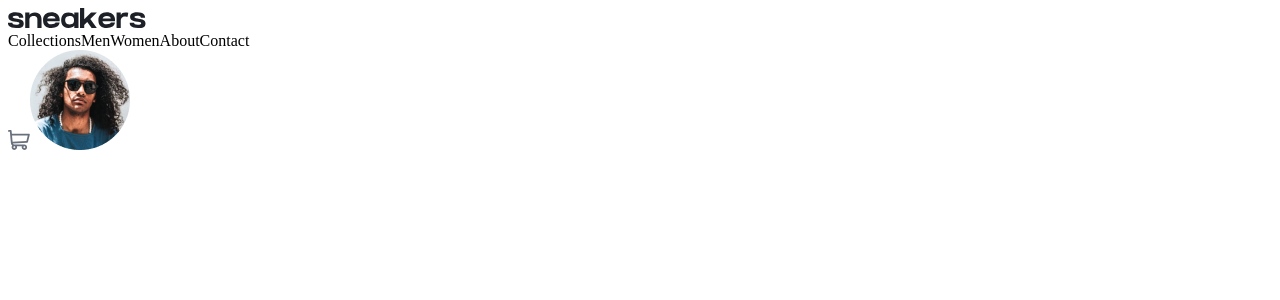
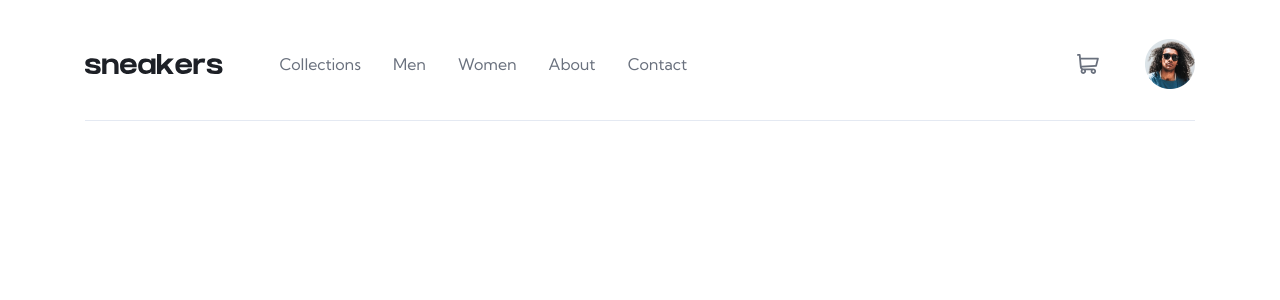
Before and after one commit to decimaer/Uppgift_Designskiss-i-Figma, a React (Vite) app: page / in a window 1280 px wide. Shown: the top 300 px of the page. Built offline with nearby package versions, Linux system fonts and the light colour scheme.

Commit message:
navbar basic done

```diff
--- a/index.html
+++ b/index.html
@@ -5,6 +5,12 @@
 		<link rel="icon" type="image/svg+xml" href="/vite.svg" />
 		<meta name="viewport" content="width=device-width, initial-scale=1.0" />
 		<title>Vite + React</title>
+		<link rel="preconnect" href="https://fonts.googleapis.com" />
+		<link rel="preconnect" href="https://fonts.gstatic.com" crossorigin />
+		<link
+			href="https://fonts.googleapis.com/css2?family=Kumbh+Sans&display=swap"
+			rel="stylesheet"
+		/>
 	</head>
 	<body>
 		<div id="root"></div>
--- a/src/App.css
+++ b/src/App.css
@@ -1,3 +1,12 @@
+* {
+	font-family: "Kumbh Sans";
+}
+
+.App {
+	max-width: 1110px;
+	margin: auto;
+}
+
 /* #root {
   max-width: 1280px;
   margin: 0 auto;
--- a/src/components/Navbar.css
+++ b/src/components/Navbar.css
@@ -0,0 +1,57 @@
+nav {
+	display: flex;
+	align-items: center;
+	border-bottom: 1px solid #e4e9f2;
+	height: 112px;
+}
+
+#img-logo {
+	height: 20px;
+	margin-right: 40.5px;
+}
+
+.NAMN {
+	display: flex;
+	justify-content: space-between;
+	align-items: center;
+	width: 100%;
+}
+
+.nav-menu {
+	display: flex;
+	height: 100%;
+}
+
+.menu-item {
+	margin: 1em;
+
+	/* height: 3em; */
+	padding: 2em 0 2em 0;
+	color: #69707d;
+}
+
+/* FIXME border hopping on hover*/
+.menu-item:hover {
+	border-bottom: 4px solid #ff7e1b;
+	color: #1d2026;
+}
+
+.NAMN2 {
+	display: flex;
+	align-items: center;
+}
+
+#img-cart-icon {
+	height: 20px;
+	margin-right: 46px;
+}
+
+#img-profile-pic {
+	width: 50px;
+}
+
+/* FIXME border hopping on hover*/
+#img-profile-pic:hover {
+	border: 2px solid #ff7e1b;
+	border-radius: 50%;
+}
--- a/src/components/Navbar.jsx
+++ b/src/components/Navbar.jsx
@@ -6,7 +6,9 @@ import imgProfilePic from "../assets/ProfilePic.png";
 const ProductContent = function () {
 	return (
 		<nav>
-			<img src={imgSneakers} alt="" />
+			<img src={imgSneakers} alt="" id="img-logo" />
+			{/* FIXME class name */}
+			<div className="NAMN">
 				<div className="nav-menu">
 					<span className="menu-item">Collections</span>
 					<span className="menu-item">Men</span>
@@ -15,9 +17,11 @@ const ProductContent = function () {
 					<span className="menu-item">About</span>
 					<span className="menu-item">Contact</span>
 				</div>
-			<div>
-				<img src={imgCartIcon} alt="" />
-				<img src={imgProfilePic} alt="" />
+				{/* FIXME class name */}
+				<div className="NAMN2">
+					<img src={imgCartIcon} alt="" id="img-cart-icon" />
+					<img src={imgProfilePic} alt="" id="img-profile-pic" />
+				</div>
 			</div>
 		</nav>
 	);
```
Lines whose indentation alone changed are shown as unchanged.
